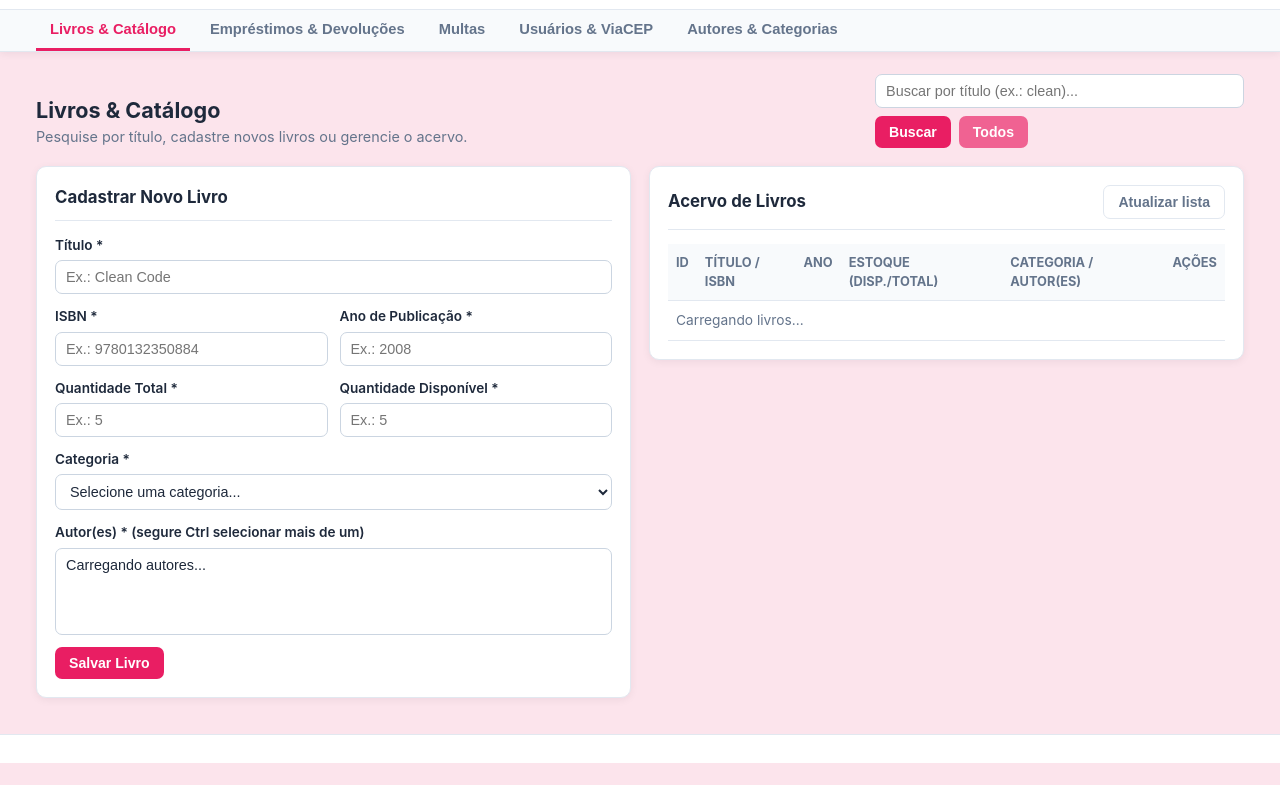
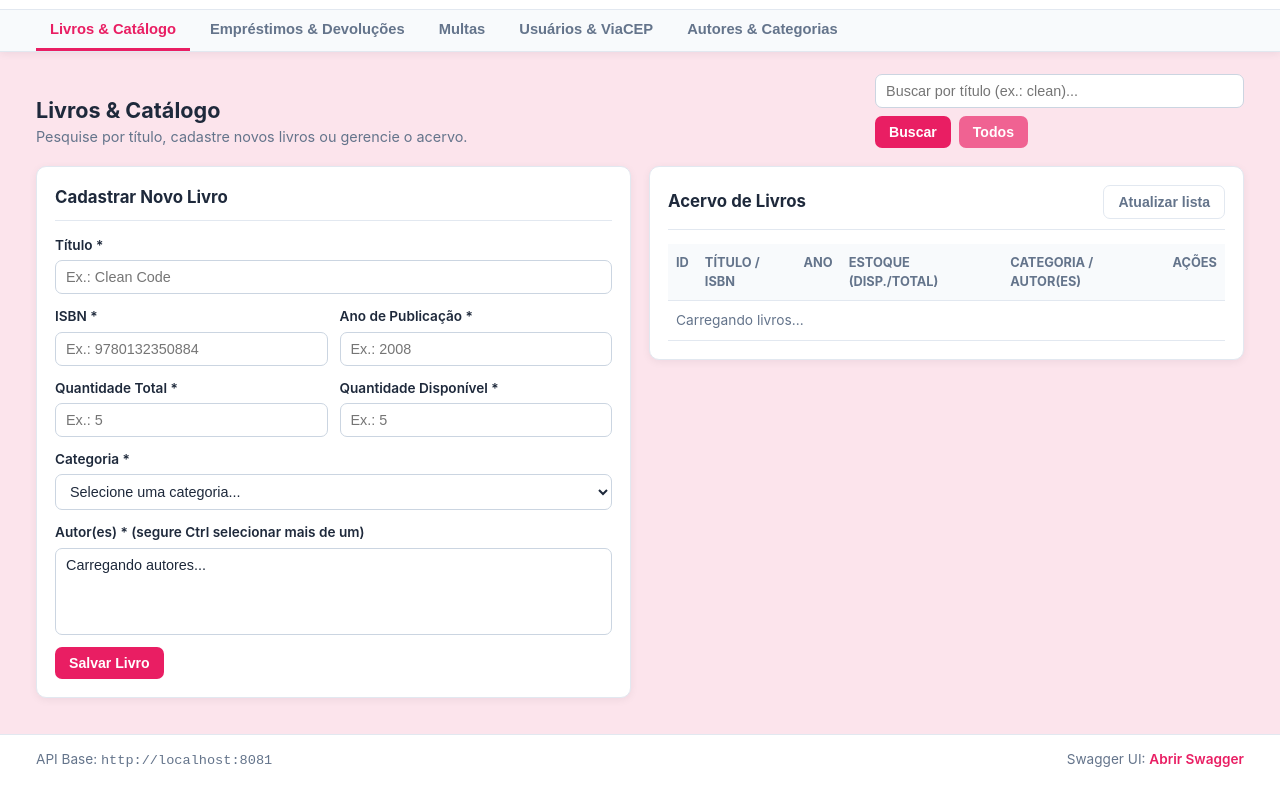
Before and after one commit to magabsgabs/BibliotecaJava, a plain HTML site: page frontend/index.html in a window 1280 px wide. Shown: the part 108-893 px from the top of the page. Before the commit the page ends 871 px from the top, so only its background shows below. Drawn offline with Linux system fonts and the light colour scheme.

```diff
--- a/frontend/index.html
+++ b/frontend/index.html
@@ -374,7 +374,10 @@
 </main>
 
 <footer class="footer">
-
+    <div class="container footer-inner">
+        <span>API Base: <code id="apiUrlLabel">http://localhost:8081</code></span>
+        <span>Swagger UI: <a href="http://localhost:8081/swagger-ui/index.html" target="_blank" rel="noopener noreferrer">Abrir Swagger</a></span>
+    </div>
 </footer>
 <script src="js/api.js"></script>
 <script src="js/app.js"></script>
```
Also changed, not shown: frontend/js/app.js (line endings or trailing spaces).
